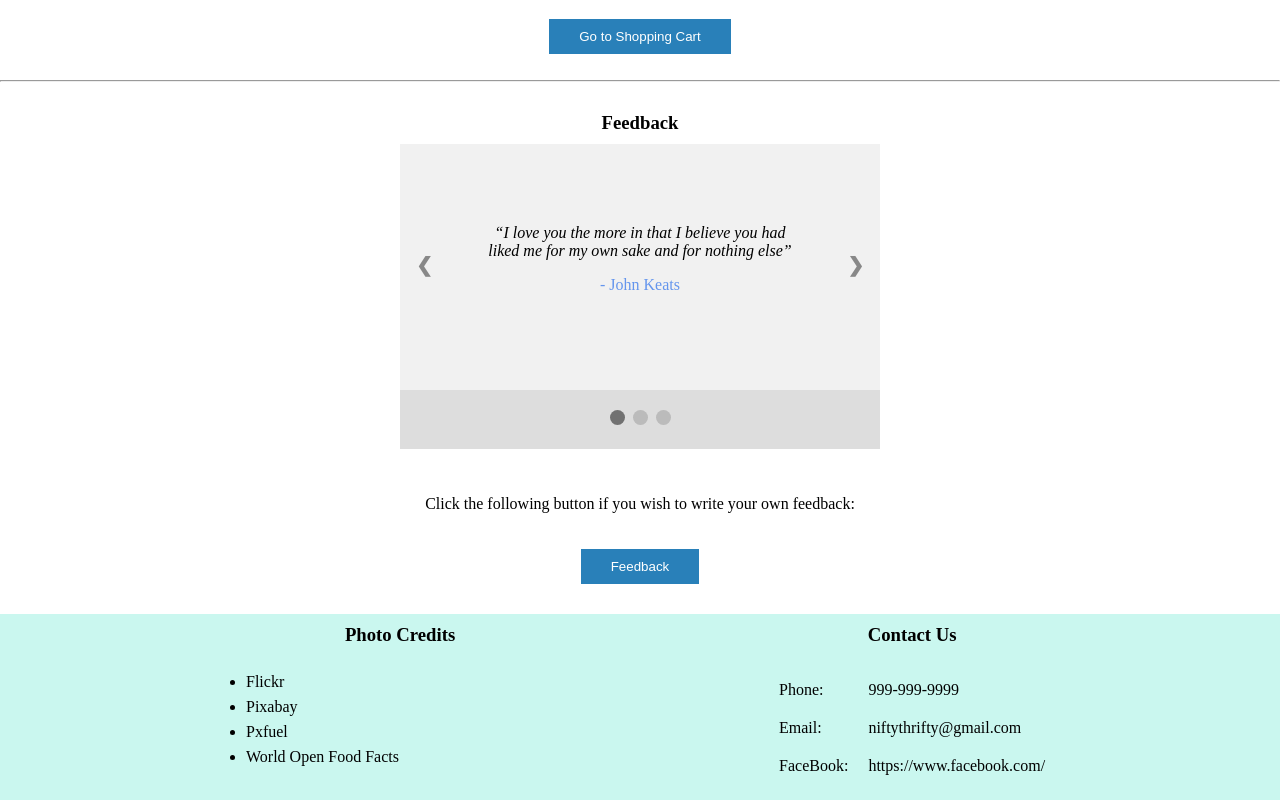
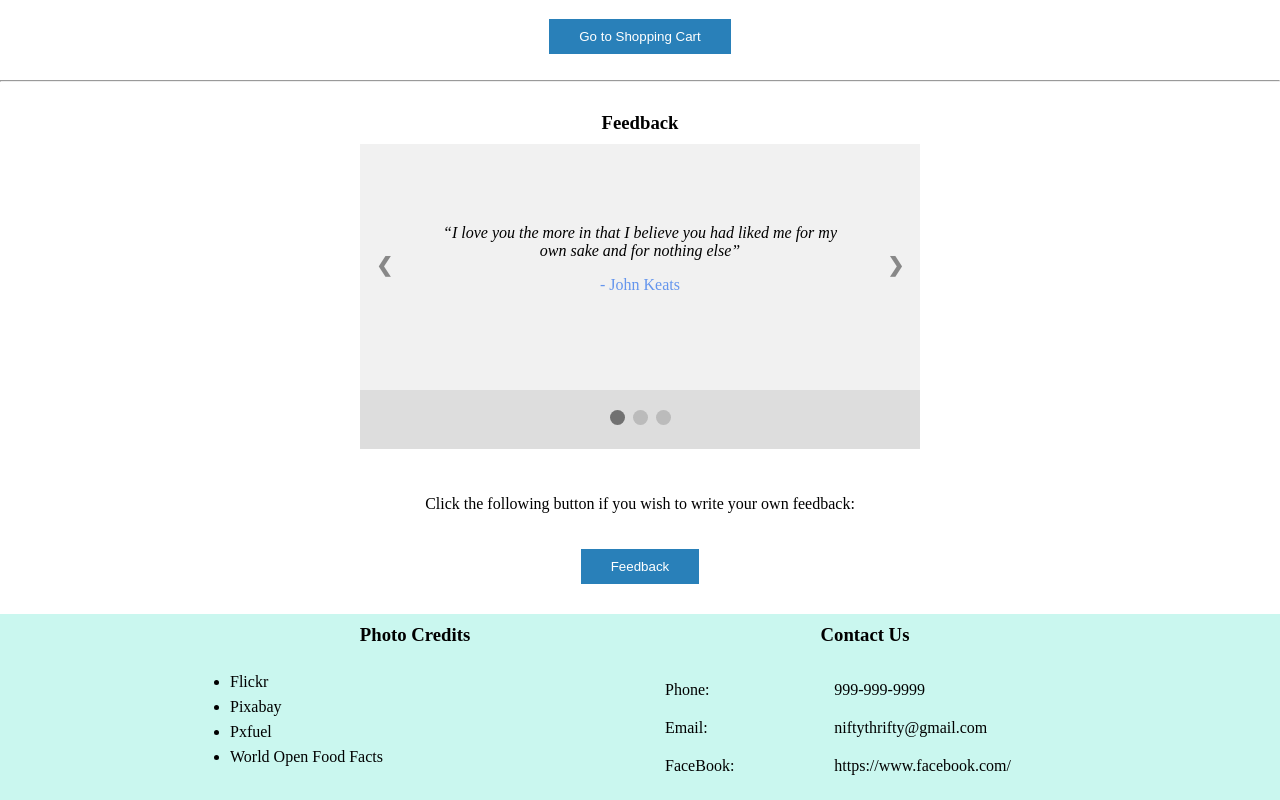
Before and after one commit to Grace2102/192-Project, a plain HTML site: page index.html in a window 1280 px wide. Shown: the part 3862-4662 px from the top of the page. Drawn offline with Linux system fonts and the light colour scheme.

Commit message:
Adjusted table width in footer to align middle

```diff
--- a/style.css
+++ b/style.css
@@ -109,7 +109,6 @@ section {
 }
 
 article {
-  margin-top: 10px;
   margin-top: 20px;
 }
 
@@ -182,8 +181,8 @@ table img {
 .slideshow-container {
   position: relative;
   background: #f1f1f1f1;
-  margin-left: 190px;
-  margin-right: 190px;
+  margin-left: 150px;
+  margin-right: 150px;
 }
 
 .mySlides {
@@ -221,8 +220,8 @@ table img {
     text-align: center;
     padding: 20px;
     background: #ddd;
-    margin-left: 190px;
-    margin-right: 190px;
+    margin-left: 150px;
+    margin-right: 150px;
 }
 
 .dot {
@@ -334,20 +333,19 @@ q {font-style: italic;}
    width: 100%;
    background-color:rgb(202, 247, 239);
    color: black;
-
+   margin: 0 auto 0 auto;
 }
 
 .footer-table{
-
-  width: 80%;
+  width: 900px;
   text-align: left;
-  margin: 10px 50px 0px auto;
+  margin: 10px auto 0px auto;
   border-spacing: 0px;
   height: 80px;
-
 }
 
 .footer-table td{
+  width: 400px;
   padding: 0px;
 }
 
```
